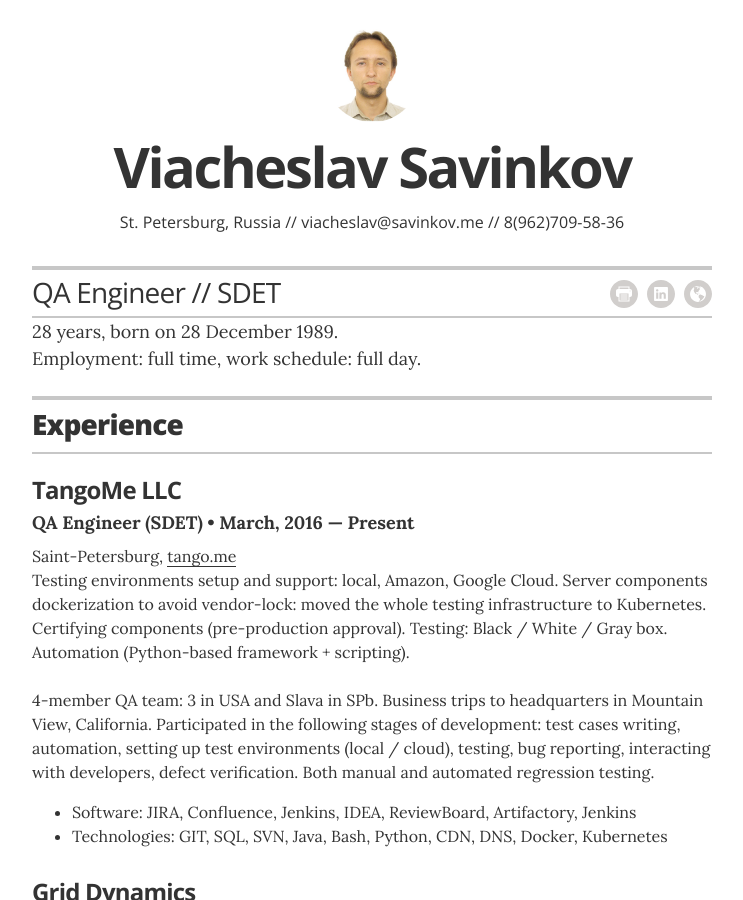
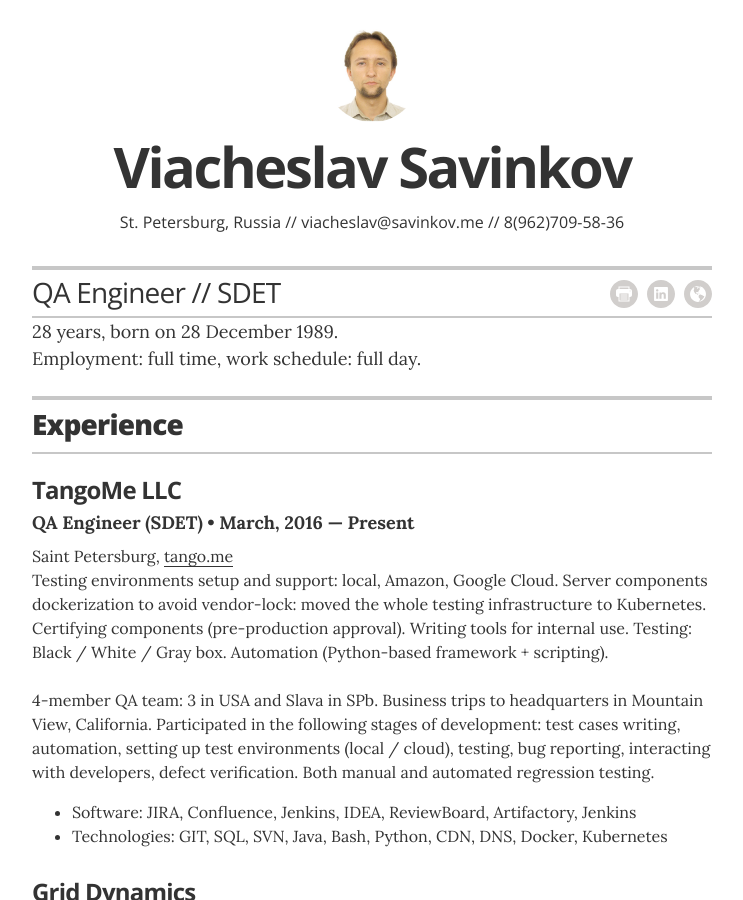
Before and after one commit to vsavinkov/vsavinkov-cv.github.io, a Jekyll site: the page built from index.html, in a window 1280 px wide and 900 px high. Shown: the whole window, without its empty margins (268-1011 px from the left). Built offline with Jekyll 4.4.1, drawn with Linux system fonts in a browser that asks for light colours.

Commit message:
cv 29NOV

```diff
--- a/_data/experience.yml
+++ b/_data/experience.yml
@@ -1,8 +1,8 @@
 - company: TangoMe LLC
   position: QA Engineer (SDET)
   duration: March, 2016 — Present
-  summary: 'Saint-Petersburg, <a href="https://www.tango.me/">tango.me</a><br/>
-  Testing environments setup and support: local, Amazon, Google Cloud. Server components dockerization to avoid vendor-lock: moved the whole testing infrastructure to Kubernetes. Certifying components (pre-production approval). Testing: Black / White / Gray box. Automation (Python-based framework + scripting).<br/><br/>
+  summary: 'Saint Petersburg, <a href="https://www.tango.me/">tango.me</a><br/>
+  Testing environments setup and support: local, Amazon, Google Cloud. Server components dockerization to avoid vendor-lock: moved the whole testing infrastructure to Kubernetes. Certifying components (pre-production approval). Writing tools for internal use. Testing: Black / White / Gray box. Automation (Python-based framework + scripting).<br/><br/>
   4-member QA team: 3 in USA and Slava in SPb. Business trips to headquarters in Mountain View, California.
   Participated in the following stages of development: test cases writing, automation, setting up test environments (local / cloud), testing, bug reporting, interacting with developers, defect verification. Both manual and automated regression testing.
   <ul class="resume-item-list">
```
